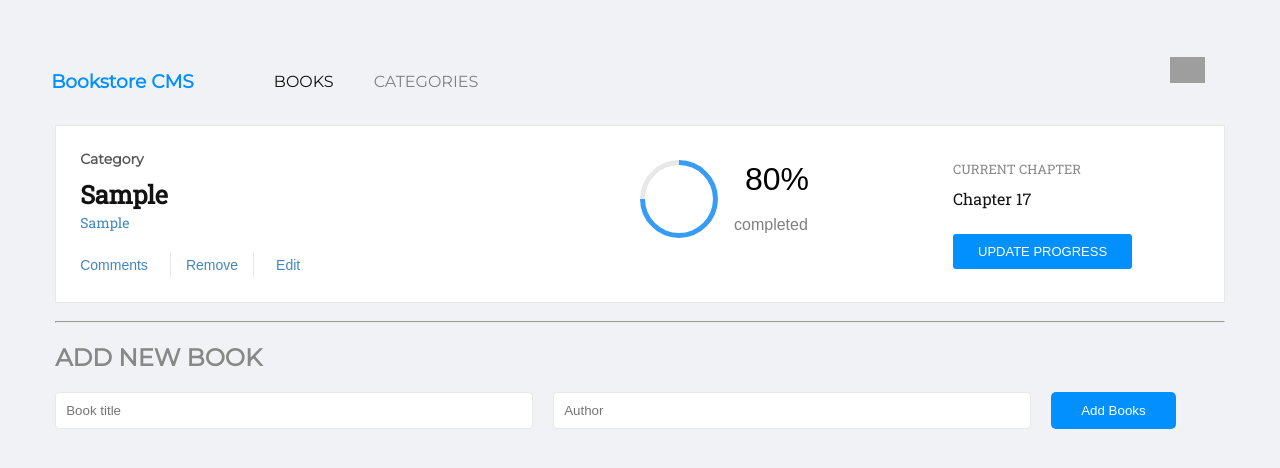
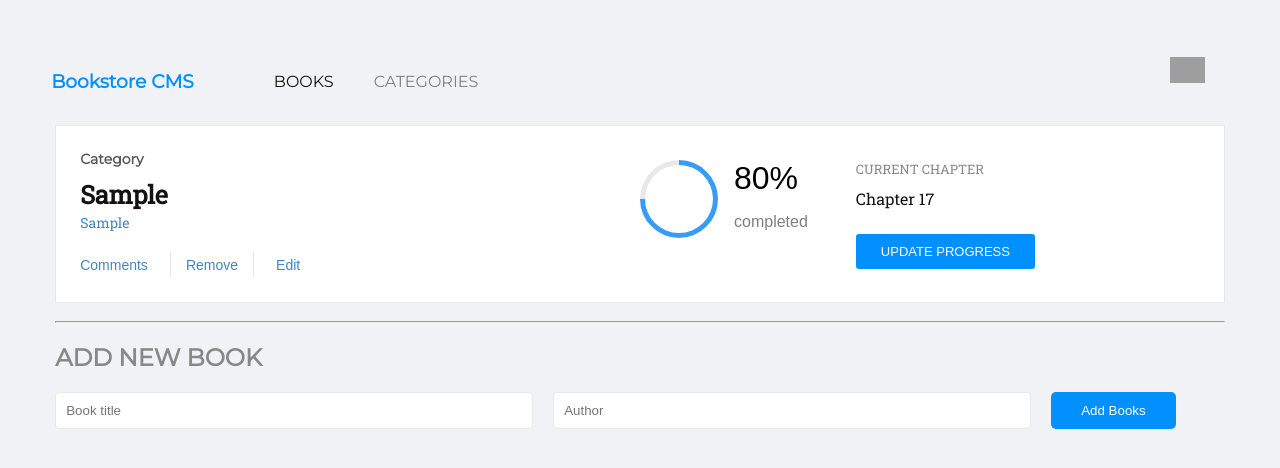
Before and after one commit to Caren-Koroeny/BookStore, a React (Create React App) app: page / in a window 1280 px wide. Both pictures are taken after typing "Sample", "Sample" into the empty fields and a click on the button "Add Books". Shown: the top 468 px of the page. Built offline with nearby package versions, Linux system fonts and the light colour scheme; no server answers; grey boxes are pictures that could not be loaded.

Commit message:
fix linters error

```diff
--- a/src/components/Book.js
+++ b/src/components/Book.js
@@ -20,7 +20,8 @@ const Book = ({ id, title, author }) => {
         <div className={styles.action}>
           <button type="button">Comments</button>
           <button type="button" className="add" data-id={id} onClick={onDeleteHandler}>
-          Remove</button>
+            Remove
+          </button>
           <button type="button">Edit</button>
         </div>
       </div>
--- a/src/style.css
+++ b/src/style.css
@@ -85,13 +85,6 @@ body {
   font-weight: 300;
 }
 
-.percentage {
-  width: 50%;
-  width: 4.25rem;
-  height: 2.438rem;
-  margin: 0.063rem 5.75rem 0 0.688rem;
-}
-
 .complete {
   color: #a09a9a;
 }
@@ -109,13 +102,13 @@ body {
 
 .add:hover {
   box-shadow: 0 0 6px #6e6e6e;
-  background: brown;
+  background: rgb(32, 160, 199);
   transition: all 0.5s ease-in-out;
 }
 
 .btn {
   border-radius: 3px;
-  background-color:rgb(2, 144, 255);
+  background-color: rgb(2, 144, 255);
   color: #fff;
   font-size: 0.813rem;
   font-weight: 300;
```
Lines whose indentation alone changed are shown as unchanged.
